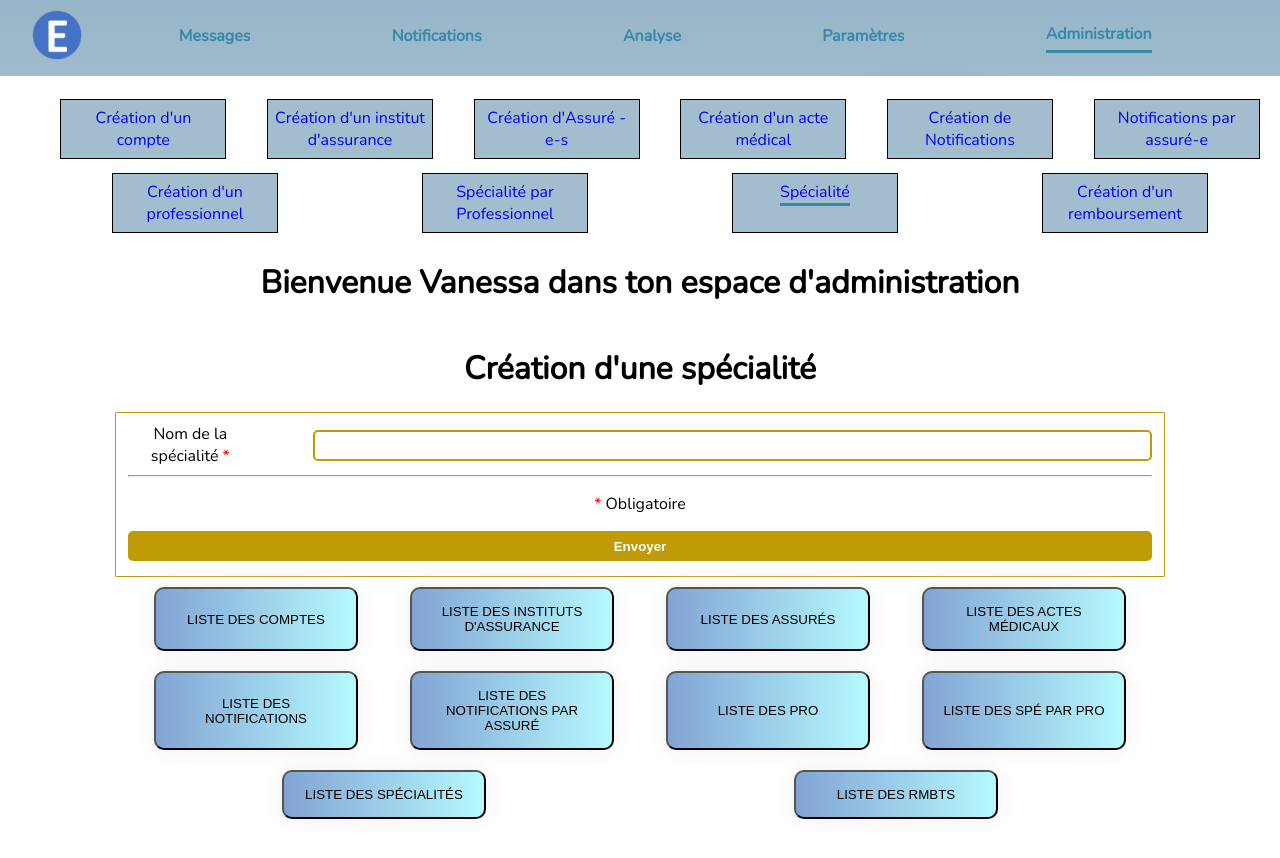
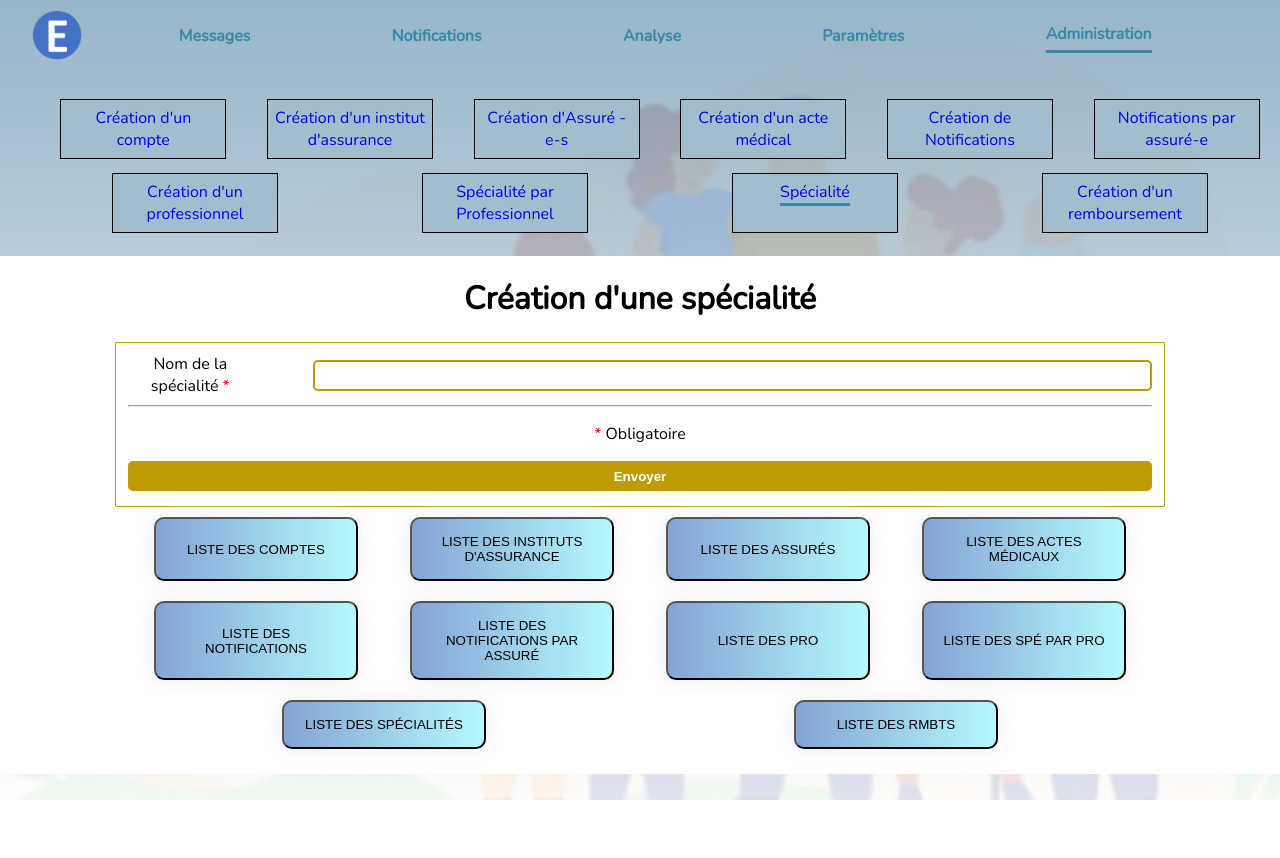
Before and after one commit to WildCodeSchool/remoteFR-R2dwild-P3-secuel-front, a React (Create React App) app: page /admin/FormAdminSpeciality in a window 1280 px wide. Shown: the top 858 px of the page. After the commit the page ends 800 px from the top, so only its background shows below. Built offline with nearby package versions, Linux system fonts and the light colour scheme.

Commit message:
change admin route to be nested in /admin

```diff
--- a/src/App.css
+++ b/src/App.css
@@ -15,6 +15,5 @@
 
 .appAdmin{
   size : 100vh;
-  height: 100vh;
   background-color:white;
 }
--- a/src/App.js
+++ b/src/App.js
@@ -1,24 +1,12 @@
-import './App.css'
-
+import { useState } from 'react'
 import { Route, Switch, withRouter } from 'react-router-dom'
 
 import AddMutu from './screen/AddMutu'
 import AddSecu from './screen/AddSecu'
-import Admin from './screen/Admin'
 import Analyse from './screen/Analyse'
 import Congratulation from './screen/Congratulation'
 import DetailEvent from './components/DetailEvent'
 import Form from './screen/Form'
-import FormAdminAccount from './screen/FormAdminAccount'
-import FormAdminHealthInsurance from './screen/FormAdminHealthInsurance'
-import FormAdminInsured from './screen/FormAdminInsured'
-import FormAdminMedicalEvent from './screen/FormAdminMedicalEvent'
-import FormAdminNotifInsured from './screen/FormAdminNotifInsured'
-import FormAdminNotifications from './screen/FormAdminNotifications'
-import FormAdminProSpe from './screen/FormAdminProSpe'
-import FormAdminPros from './screen/FormAdminPros'
-import FormAdminRefund from './screen/FormAdminRefund'
-import FormAdminSpeciality from './screen/FormAdminSpeciality'
 import Header from './components/Header'
 import Home from './screen/Home'
 import Intro from './screen/Intro'
@@ -29,7 +17,8 @@ import Params from './screen/Params'
 import Thanks from './screen/Thanks'
 import ValidateSecu from './screen/ValidateSecu'
 import Waiting from './screen/Waiting'
-import { useState } from 'react'
+
+import './App.css'
 
 const App = withRouter(({ location }) => {
   const [numMutu, setNumMutu] = useState('')
@@ -95,37 +84,7 @@ const App = withRouter(({ location }) => {
         <Route path='/validatesecu' component={ValidateSecu} />
         <Route path='/waiting' component={Waiting} />
         <Route path='/event/:id' component={DetailEvent} />
-
-        <div className='appAdmin'>
-          {location.pathname.includes('/admin') && <NavAdmin />}
-          <Route path='/admin' component={Admin} />
-          <Route path='/admin/medicalevent' component={FormAdminMedicalEvent} />
-          <Route path='/admin/Form' component={FormAdminAccount} />
-          <Route
-            path='/admin/FormAdminHealthInsurance'
-            component={FormAdminHealthInsurance}
-          />
-          <Route path='/admin/FormAdminInsured' component={FormAdminInsured} />
-          <Route
-            path='/admin/FormAdminMedicalEvent '
-            component={FormAdminMedicalEvent}
-          />
-          <Route
-            path='/admin/FormAdminNotifications'
-            component={FormAdminNotifications}
-          />
-          <Route
-            path='/admin/FormAdminNotifInsured'
-            component={FormAdminNotifInsured}
-          />
-          <Route path='/admin/FormAdminPros' component={FormAdminPros} />
-          <Route path='/admin/FormAdminProSpe' component={FormAdminProSpe} />
-          <Route path='/admin/FormAdminRefund' component={FormAdminRefund} />
-          <Route
-            path='/admin/FormAdminSpeciality'
-            component={FormAdminSpeciality}
-          />
-        </div>
+        <Route path='/admin' component={NavAdmin} />
       </Switch>
     </div>
   )
--- a/src/components/NavAdmin.js
+++ b/src/components/NavAdmin.js
@@ -1,9 +1,21 @@
+import { NavLink, Route, Switch } from 'react-router-dom'
+import Admin from '../screen/Admin'
+import FormAdminMedicalEvent from '../screen/FormAdminMedicalEvent'
+import FormAdminAccount from '../screen/FormAdminAccount'
+import FormAdminHealthInsurance from '../screen/FormAdminHealthInsurance'
+import FormAdminInsured from '../screen/FormAdminInsured'
+import FormAdminNotifications from '../screen/FormAdminNotifications'
+import FormAdminNotifInsured from '../screen/FormAdminNotifInsured'
+import FormAdminPros from '../screen/FormAdminPros'
+import FormAdminProSpe from '../screen/FormAdminProSpe'
+import FormAdminRefund from '../screen/FormAdminRefund'
+import FormAdminSpeciality from '../screen/FormAdminSpeciality'
+
 import './NavAdmin.css'
-
-import { NavLink } from 'react-router-dom'
 
 const NavAdmin = () => {
   return (
+    <>
       <div className='navAdmin'>
         <ul>
           <li>
@@ -98,6 +110,37 @@ const NavAdmin = () => {
           </li>
         </ul>
       </div>
+      <div className='appAdmin'>
+        <Switch>
+          <Route exact path='/admin' component={Admin} />
+          <Route path='/admin/Form' component={FormAdminAccount} />
+          <Route
+            path='/admin/FormAdminHealthInsurance'
+            component={FormAdminHealthInsurance}
+          />
+          <Route path='/admin/FormAdminInsured' component={FormAdminInsured} />
+          <Route
+            path='/admin/FormAdminMedicalEvent '
+            component={FormAdminMedicalEvent}
+          />
+          <Route
+            path='/admin/FormAdminNotifications'
+            component={FormAdminNotifications}
+          />
+          <Route
+            path='/admin/FormAdminNotifInsured'
+            component={FormAdminNotifInsured}
+          />
+          <Route path='/admin/FormAdminPros' component={FormAdminPros} />
+          <Route path='/admin/FormAdminProSpe' component={FormAdminProSpe} />
+          <Route path='/admin/FormAdminRefund' component={FormAdminRefund} />
+          <Route
+            path='/admin/FormAdminSpeciality'
+            component={FormAdminSpeciality}
+          />
+        </Switch>
+      </div>
+    </>
   )
 }
 
```
Lines whose indentation alone changed are shown as unchanged.
